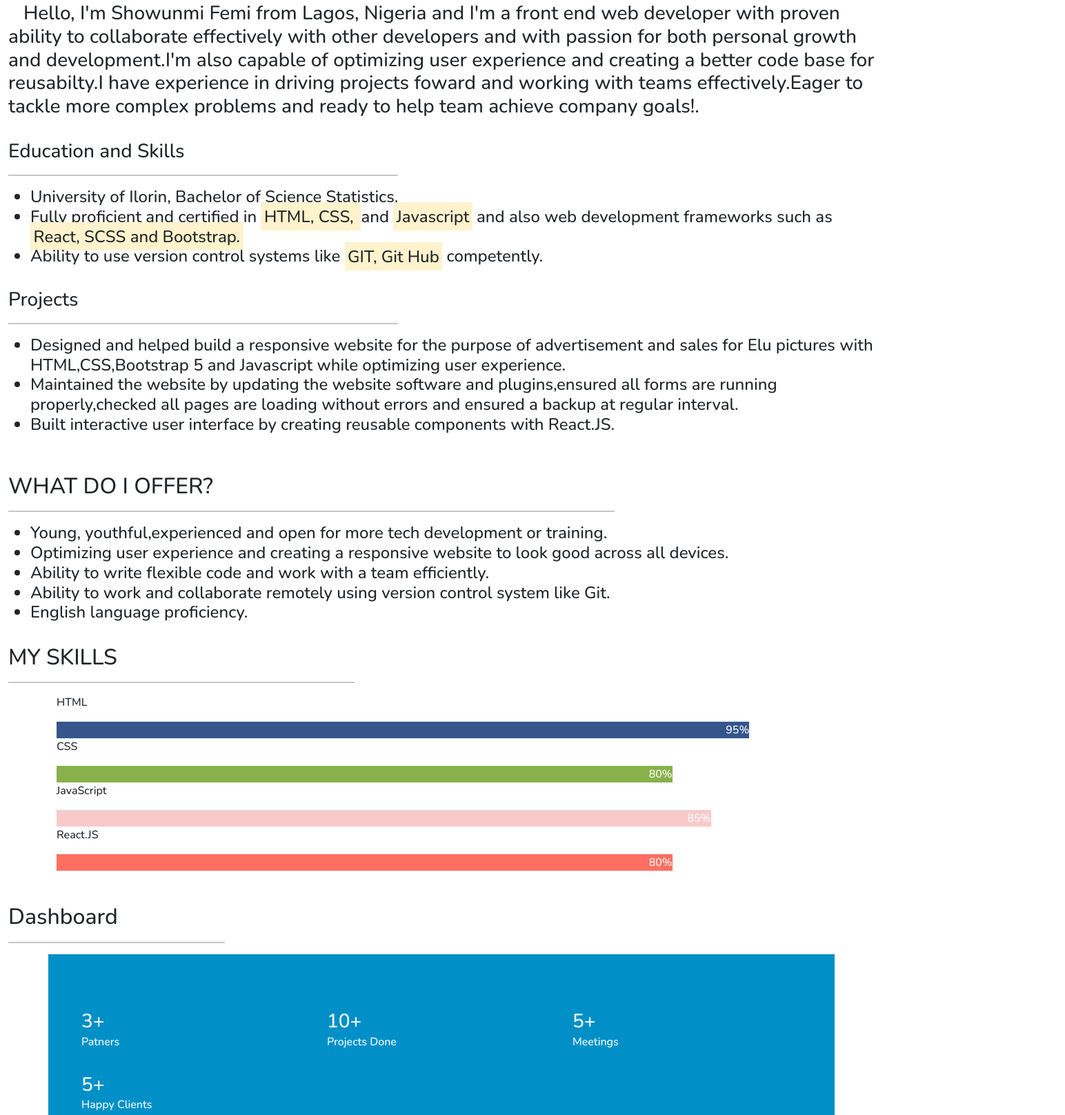
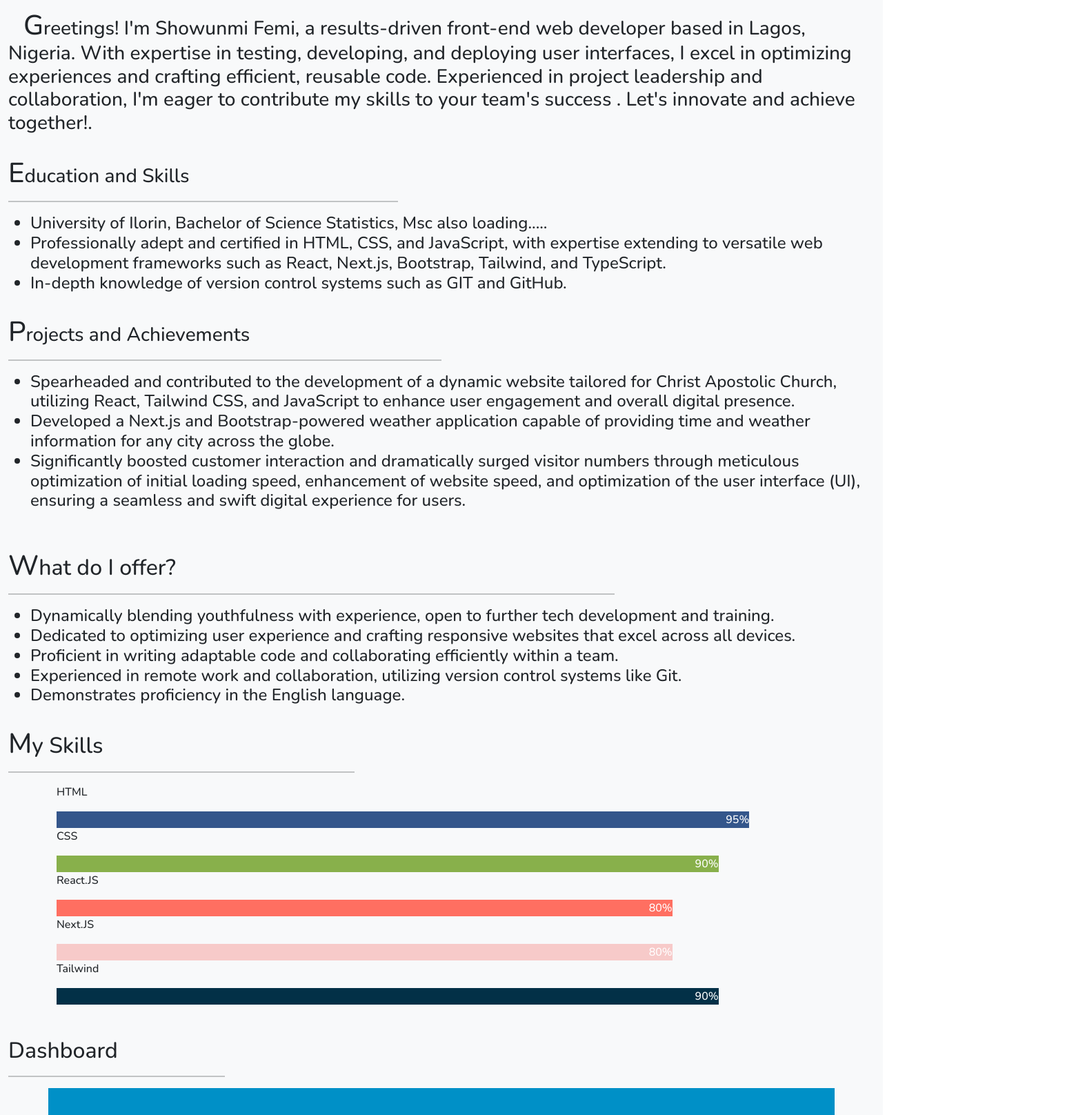
Before and after one commit to Femikul/Femikul.github.io, a plain HTML site: page index.html in a window 1280 px wide. Shown: the part 709-2325 px from the top of the page at 69% size, 1544 px wide, since content can reach past the window. Drawn offline with nearby package versions, Linux system fonts and the light colour scheme.

Commit message:
Still Updating

```diff
--- a/index.html
+++ b/index.html
@@ -17,7 +17,7 @@
 	>
 </head>
 <body style="font-family: Nunito, sans-serif">
-  <div class="container-xxl" id="body">
+  <div class="container-xxl bg-light" id="body">
 <div class="container-xxl">
 <nav class="navbar navbar-expand-sm bg-light text-dark fixed-top">
 <div class="container-fluid">
@@ -65,44 +65,54 @@
 
 <main class="mb-5">
 <div id="about" class="container-fluid">
-  <h2>ABOUT</h2>
+  <h2><span class="display-6">A</span>bout</h2>
   <hr class="bg-dark" style="width: 40%;border: 1px solid;">
 
-  <p class="h3">&nbsp&nbsp&nbspHello, I'm Showunmi Femi from Lagos, Nigeria and I'm a front end web developer with proven ability to collaborate effectively with other developers and with passion for both personal growth and development.I'm also capable of  optimizing user experience and creating a better code base for reusabilty.I have experience in driving projects foward and working with teams effectively.Eager to tackle more complex problems and ready to help team achieve company goals!. </p><br>
+  <p class="h3">&nbsp&nbsp&nbsp<span class="display-6">G</span>reetings! I'm Showunmi Femi, a results-driven front-end web developer based in Lagos, Nigeria.
+     With expertise in testing, developing, and deploying user interfaces, I excel in optimizing experiences and crafting efficient, reusable code.
+      Experienced in project leadership and collaboration, I'm eager to contribute my skills to your team's success
+    . Let's innovate and achieve together!. </p><br>
 
 
-<h3>Education and Skills</h3>
+<h3><span class="display-6">E</span>ducation and Skills</h3>
 <hr class="bg-dark" style="width: 45%;border: 1px solid;">
 <ul class="h4">
-<li>University of Ilorin, Bachelor of Science Statistics. </li>
-<li>Fully proficient and certified in <mark>HTML, CSS, </mark>and <mark>Javascript</mark> and also web development frameworks such as <mark>React, SCSS and Bootstrap.</mark></li>
-<li>Ability to use version control systems like <mark>GIT, Git Hub</mark> competently. </li>
+<li>University of Ilorin, Bachelor of Science Statistics, Msc also loading..... </li>
+<li>Professionally adept and certified in HTML, CSS, and JavaScript, with expertise extending to versatile web development frameworks such as React, Next.js, Bootstrap, Tailwind, and TypeScript.</li>
+<li>In-depth knowledge of version control systems such as GIT and GitHub.</li>
 </ul>
 <br>
 
 
-<h3>Projects</h3>
-<hr class="bg-dark" style="width: 45%;border: 1px solid;">
+<h3><span class="display-6">P</span>rojects and Achievements</h3>
+<hr class="bg-dark" style="width: 50%;border: 1px solid;">
 <ul class="h4">
-<li>Designed and helped build a responsive website for the purpose of advertisement and sales for Elu pictures with HTML,CSS,Bootstrap 5 and Javascript while optimizing user experience.</li>
-<li>Maintained the website by updating the website software and plugins,ensured all forms are running properly,checked all pages are loading without errors and ensured a backup at regular interval. </li>
-<li>Built interactive user interface by creating reusable components with React.JS.  </li>
+
+<li>Spearheaded and contributed to the development of a dynamic website tailored for Christ Apostolic Church,
+   utilizing React, Tailwind CSS, and JavaScript to enhance user engagement and overall digital presence.</li>
+<li>
+  Developed a Next.js and Bootstrap-powered weather application capable of providing time and weather information for any city across the globe.</li>
+
+<li>Significantly boosted customer interaction and dramatically surged visitor numbers through meticulous optimization of initial loading speed,
+   enhancement of website speed, and optimization of the user interface (UI),
+   ensuring a seamless and swift digital experience for users.</li>
 </ul>
 
 <br><br>
 
-  <h2>WHAT DO I OFFER?</h2>
+  <h2><span class="display-6">W</span>hat do I offer?</h2>
   <hr class="bg-light" style="width: 70%;border: 1px solid;">
-<ul class="h4">
-<li>Young, youthful,experienced and open for more tech development or training.</li>
-<li>Optimizing user experience and creating a responsive website to look good across all devices.</li>
-<li>Ability to write flexible code and work with a team efficiently.</li>
-<li>Ability to work and collaborate remotely using version control system like Git.</li>
-<li>English language proficiency.</li>
-</ul>
+  <ul class="h4">
+    <li>Dynamically blending youthfulness with experience, open to further tech development and training.</li>
+    <li>Dedicated to optimizing user experience and crafting responsive websites that excel across all devices.</li>
+    <li>Proficient in writing adaptable code and collaborating efficiently within a team.</li>
+    <li>Experienced in remote work and collaboration, utilizing version control systems like Git.</li>
+    <li>Demonstrates proficiency in the English language.</li>
+  </ul>
+
 <br>
 
-<h2>MY SKILLS</h2>
+<h2><span class="display-6">M</span>y Skills</h2>
 <hr class="bg-dark" style="width:40%;border: 1px solid">
 <div class="container">
 <p>HTML</p>
@@ -111,17 +121,21 @@
 
 <div class="container">
 <p>CSS</p>
-<div class="skills css">80%</div>
+<div class="skills css">90%</div>
 </div>
 
-<div class="container">
-<p>JavaScript</p>
-<div class="skills java">85%</div>
-</div>
 
 <div class="container">
   <p>React.JS</p>
 <div class="skills react">80%</div>
+</div>
+<div class="container">
+  <p>Next.JS</p>
+<div class="skills next">80%</div>
+</div>
+<div class="container">
+  <p>Tailwind</p>
+<div class="skills tailwind">90%</div>
 </div>
 <br><br>
 
@@ -154,7 +168,7 @@
 
 <div id="contact" class="bg-light">
 <h2 style="text-decoration: underline solid;text-align: center;">My Contact Card</h2>
-<div class="card" id="contact-card">
+<div class="card" id="contact-card bg-light">
 
 <img src="i.jpg" style="width:100%;height:auto;">
 <div class="" id="contact-card1">
@@ -166,11 +180,11 @@
 
 <div style="margin: 24px 0;" class="container-fluid">
   <p class="h5">Contact me with any of these links.</p>
-<a href="https://wa.me/+2348104261674"><i class="fa-brands fa-whatsapp text-black"></i></a>
-<a href="https://twitter.com/messages/compose?recipient_id=1488926334302793735"><i class="fa fa-twitter text-black"></i></a>
-<a href="https://www.linkedin.com/in/showunmi-femi-43b7a7246"><i class="fa fa-linkedin text-black"></i></a>
-<a href="https://www.instagram.com/femikul_/"><i class="fa fa-instagram text-black"></i></a>
-<a href="mailto:showunmifemi7@gmail.com"><i class="fa-solid fa-envelope text-black"></i></a>
+<a href="https://github.com/femikul"><i class="fa-brands fa-github text-white-50 bg-dark border rounded-5 p-1"></i></a>
+<a href="https://twitter.com/messages/compose?recipient_id=1488926334302793735"><i class="fa fa-twitter text-white-50 bg-dark border rounded-5 p-1"></i></a>
+<a href="https://www.linkedin.com/in/showunmi-femi-43b7a7246"><i class="fa fa-linkedin text-white-50 bg-dark border rounded-5 p-1"></i></a>
+<a href="https://wa.me/+2348104261674"><i class="fa-brands fa-whatsapp text-white-50 bg-dark border rounded-5 p-1"></i></a>
+<a href="mailto:showunmifemi7@gmail.com"><i class="fa-solid fa-envelope text-white-50 bg-dark border rounded-5 p-1"></i></a>
 </div>
 <p><a href="mailto:showunmifemi7@gmail.com"><button>Contact</button></a></p>
 </div>
@@ -181,11 +195,11 @@
 <br>
 
 <footer class="text-white bg-dark p-4">
-  <hr id="hr" class="bg-dark" style="border:1px solid;width: 100%;">
-<p class="h5">Hire me for best experiences!</p>
+  <hr id="hr" class="bg-dark" style="border:1px solid;width: 100em;margin-left: -5em;">
+<p class="h5 text-center">Hire me for best experiences!</p>
 <div class="d-flex flex-row justify-content-center align-items-center">
+  <p class="p-2"><a href="https://github.com/femikul" class="border-bottom h6 text-white">GitHub</a></p>
 <p class="p-2"><a href="https://wa.me/08104261674" class="border-bottom h6 text-white">Whatsapp</a></p>
-<p class="p-2"><a href="https://www.instagram.com/femikul_/" class="border-bottom h6 text-white">Instagram</a></p>
 <p class="p-2"><a href="https://twitter.com/messages/compose?recipient_id=1488926334302793735" class="border-bottom h6 text-white">Twitter</a></p>
 <p class="p-2"><a href="https://www.linkedin.com/in/showunmi-femi-43b7a7246" class="border-bottom h6 text-white">LinkedIn</a></p>
 <p class="p-2"><a href="mailto:showunmifemi7@gmail.com" class="border-bottom h6 text-white">Mail</a></p>
@@ -198,7 +212,7 @@
 </div><!-- Main container div -->
 
 <script>
-    let isDarkMode = false;
+
 function toggleDarkMode() {
     const newTheme = document.body.dataset.bsTheme === 'dark' ? 'light' : 'dark';
 
@@ -218,10 +232,8 @@ function toggleDarkMode() {
     const contactCard1 = document.getElementById('contact-card1');
     contactCard1.classList.toggle('bg-dark', newTheme === 'dark');
 
-    isDarkMode = !isDarkMode;
-
-const darkModeIcon = document.getElementById('darkmode');
-darkModeIcon.src = isDarkMode ? 'sun.svg' : 'moon.svg';
+    var img = document.getElementById('darkmode');
+      img.src = (img.src === 'moon.svg') ? 'sun.svg' : 'moon.svg';
 }
 
 
--- a/style.css
+++ b/style.css
@@ -68,9 +68,10 @@
  }
 
  .htm {width: 90%; background-color: #34568B;}
- .css {width: 80%; background-color: #88B04B;}
- .java {width: 85%; background-color: #F7CAC9;}
+ .css {width: 86%; background-color: #88B04B;}
+ .next {width: 80%; background-color: #F7CAC9;}
  .react{width: 80%; background-color: #FF6F61;}
+ .tailwind{width: 86%; background-color: #023047;}
 
  .card {
  box-shadow: 0 4px 8px 0 rgba(0, 0, 0, 0.2);
```
